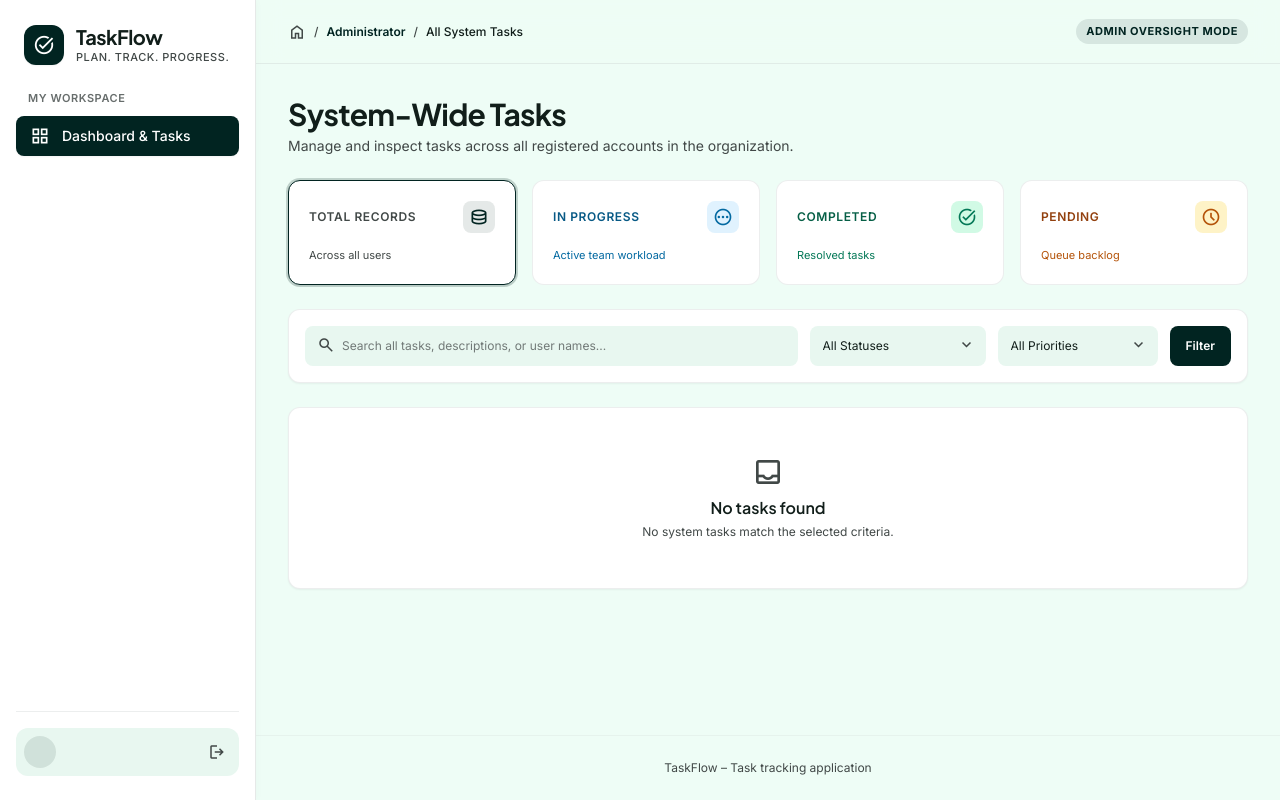
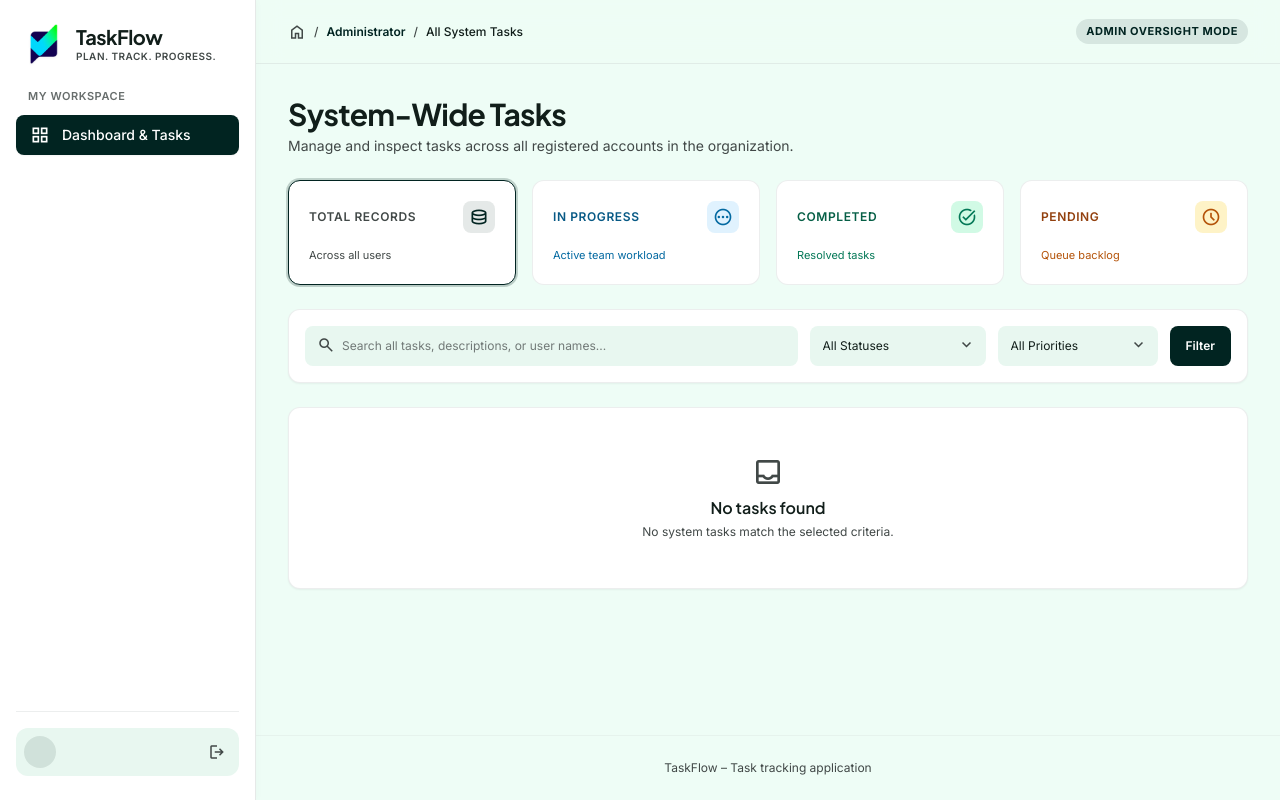
Before and after one commit to bprudhvi143/TaskFlow, a PHP site: template app/views/admin/tasks.php in a window 1280 px wide. Run offline with PHP 8.4, Linux system fonts and the light colour scheme; the template is opened without the code that fills it, so the values that code supplies are empty; some libraries are stand-ins or nearby versions.

Commit message:
Integrate official TaskFlow logo across authentication, sidebar, header favicon, and modal components

```diff
--- a/app/views/layouts/header.php
+++ b/app/views/layouts/header.php
@@ -12,6 +12,10 @@ $currentUser = auth_user();
     <meta charset="UTF-8">
     <meta name="viewport" content="width=device-width, initial-scale=1.0">
     <title><?= e($pageTitle) ?></title>
+
+    <!-- Favicon & Brand Icons -->
+    <link rel="icon" type="image/png" href="<?= BASE_URL ?>/public/assets/images/favicon.png">
+    <link rel="apple-touch-icon" href="<?= BASE_URL ?>/public/assets/images/logo-icon.png">
 
     <!-- Google Fonts & Material Symbols -->
     <link rel="preconnect" href="https://fonts.googleapis.com">
--- a/app/views/layouts/sidebar.php
+++ b/app/views/layouts/sidebar.php
@@ -13,14 +13,12 @@ $userInitial = strtoupper(substr($userName, 0, 1));
 <!-- Sidebar Navigation -->
 <aside class="fixed left-0 top-0 h-screen w-64 bg-surface-container-lowest border-r border-outline-variant/40 z-30 flex flex-col justify-between py-6 px-4 shadow-[0_1px_8px_rgba(0,0,0,0.03)]">
     <div class="flex flex-col gap-6">
-        <!-- Logo Branding -->
+        <!-- Logo Branding with Official Logo -->
         <div class="flex items-center gap-3 px-2">
-            <div class="w-10 h-10 rounded-xl bg-primary text-on-primary flex items-center justify-center shadow-sm">
-                <span class="material-symbols-outlined text-[22px]">task_alt</span>
-            </div>
+            <img src="<?= BASE_URL ?>/public/assets/images/logo.png" alt="TaskFlow" class="w-10 h-10 object-contain drop-shadow-sm shrink-0">
             <div>
                 <span class="font-heading font-bold text-xl text-on-surface tracking-tight block leading-tight">TaskFlow</span>
-                <span class="text-[11px] font-medium text-on-surface-variant tracking-wider uppercase block">Plan. Track. Progress.</span>
+                <span class="text-[10px] font-semibold text-on-surface-variant tracking-wider uppercase block">Plan. Track. Progress.</span>
             </div>
         </div>
 
--- a/app/views/tasks/components/modal-status.php
+++ b/app/views/tasks/components/modal-status.php
@@ -14,9 +14,7 @@
         <!-- Header -->
         <div class="flex items-start justify-between pb-3 border-b border-outline-variant/30">
             <div class="flex items-center gap-3">
-                <div class="w-10 h-10 rounded-xl bg-secondary-container flex items-center justify-center text-primary">
-                    <span class="material-symbols-outlined text-[22px]">swap_horiz</span>
-                </div>
+                <img src="<?= BASE_URL ?>/public/assets/images/logo-icon.png" alt="TaskFlow" class="w-10 h-10 object-contain drop-shadow-sm">
                 <div>
                     <span class="text-[11px] text-secondary font-bold uppercase tracking-wider">Fast Action</span>
                     <h3 id="statusModalTitle" class="font-heading text-lg font-bold text-on-surface">Update Task Status</h3>
--- a/app/views/tasks/components/modal-task-details.php
+++ b/app/views/tasks/components/modal-task-details.php
@@ -18,7 +18,9 @@
 
         <!-- Header -->
         <div class="p-6 pb-4 border-b border-outline-variant/30 flex items-start justify-between">
-            <div class="flex-1 pr-3">
+            <div class="flex items-start gap-3 flex-1 pr-3">
+                <img src="<?= BASE_URL ?>/public/assets/images/logo-icon.png" alt="TaskFlow" class="w-10 h-10 object-contain drop-shadow-sm shrink-0 mt-0.5">
+                <div class="flex-1">
                     <div class="flex items-center gap-2 mb-1.5" id="taskDetailsHeaderMeta">
                         <span id="taskDetailsStatusBadge" class="inline-flex items-center gap-1.5 px-2.5 py-0.5 rounded-full text-[11px] font-semibold bg-surface-container text-on-surface-variant">
                             <span class="w-1.5 h-1.5 rounded-full bg-outline"></span>
@@ -31,6 +33,7 @@
                     <h2 id="taskDetailsTitle" class="font-heading text-xl sm:text-2xl font-bold text-on-surface tracking-tight leading-snug">
                         Task Title
                     </h2>
+                </div>
             </div>
 
             <button type="button" onclick="closeTaskDetailsModal()" title="Close details"
--- a/app/views/tasks/components/modal-task.php
+++ b/app/views/tasks/components/modal-task.php
@@ -18,6 +18,8 @@
 
         <!-- Modal Header -->
         <div class="px-6 pt-5 pb-3 flex items-start justify-between bg-surface-container-lowest border-b border-outline-variant/30">
+            <div class="flex items-start gap-3">
+                <img src="<?= BASE_URL ?>/public/assets/images/logo-icon.png" alt="TaskFlow" class="w-10 h-10 object-contain drop-shadow-sm shrink-0 mt-0.5">
                 <div class="flex flex-col pr-4">
                     <div class="flex items-center gap-1.5 mb-1">
                         <span class="w-2 h-2 rounded-full bg-primary" id="taskModalBadgeDot"></span>
@@ -25,6 +27,7 @@
                     </div>
                     <h2 id="taskModalTitle" class="font-heading text-xl font-bold text-on-surface tracking-tight">Create New Task</h2>
                     <p id="taskModalSubtitle" class="text-xs text-on-surface-variant mt-0.5">Fill in the details below to add a new task to your workspace.</p>
+                </div>
             </div>
             <!-- Close button -->
             <button type="button" onclick="closeTaskModal()" title="Close modal"
```
Also changed, not shown: app/views/auth/login-register.php (+3 -5 lines), public/assets/images/favicon.png (added), public/assets/images/logo-icon.png (added), public/assets/images/logo.png (added). Lines whose indentation alone changed are shown as unchanged.
